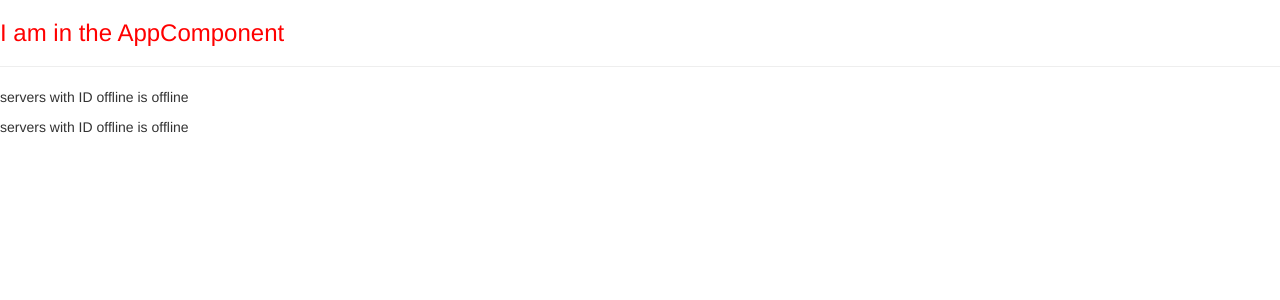
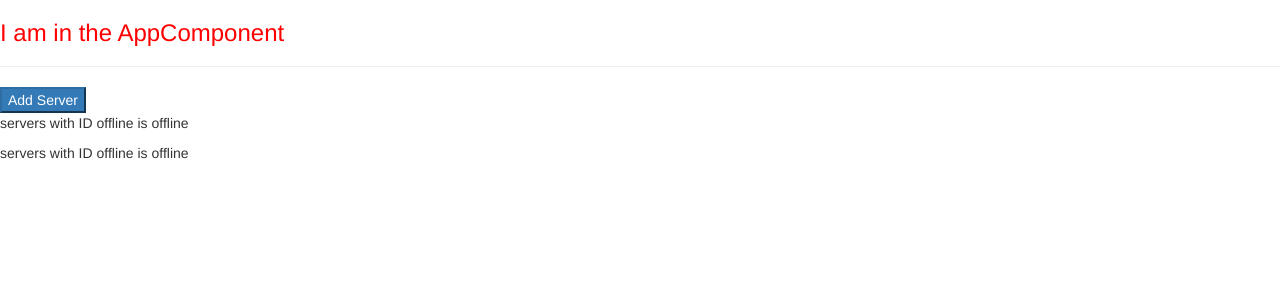
Before and after one commit to esegurob/DanielAngularPractice, an Angular app in the folder first-app/: page / in a window 1280 px wide. Shown: the top 300 px of the page. Built offline with nearby package versions, Linux system fonts and the light colour scheme.

Commit message:
WORKING with  property binding

```diff
--- a/first-app/src/app/servers/servers.component.html
+++ b/first-app/src/app/servers/servers.component.html
@@ -1,2 +1,7 @@
+
+<button
+  class="btn-primary"
+ [disabled]="!allowNewServer">Add Server</button>
+
 <app-server></app-server>
 <app-server></app-server>
--- a/first-app/src/app/servers/servers.component.ts
+++ b/first-app/src/app/servers/servers.component.ts
@@ -2,14 +2,20 @@
 
 @Component({
   selector: 'app-servers',
-  template: `
-        <app-server></app-server>
-        <app-server></app-server>`,
+  //template: `
+       // <app-server></app-server>
+       // <app-server></app-server>`,
+  templateUrl: './servers.component.html',
   styleUrls: ['./servers.component.css']
 })
 export class ServersComponent implements OnInit {
+  allowNewServer = false;
 
-  constructor() { }
+  constructor() {
+    setTimeout(() => {
+      this.allowNewServer = true;
+    }, 2000);
+  }
 
   ngOnInit(): void {
   }
```
